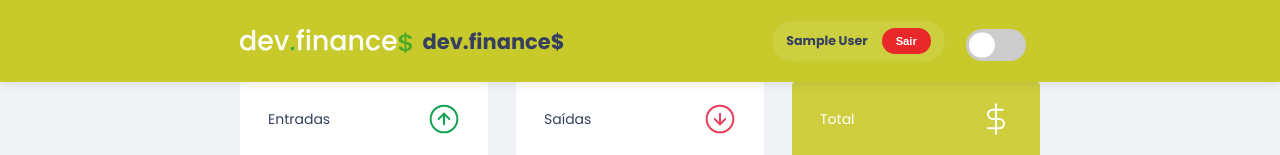
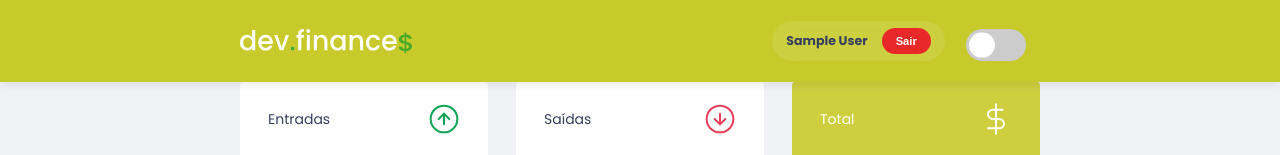
Before and after one commit to MarcusBragantini/dev.finance, a website: page balance/index.html in a window 1280 px wide. Shown: the top 155 px of the page. Drawn offline with Linux system fonts and the light colour scheme; no server answers; sample sign-in values are in the browser's storage.

Commit message:
remoção span dev-finance

```diff
--- a/balance/index.html
+++ b/balance/index.html
@@ -205,7 +205,7 @@
       <div class="header-left">
         <a href="../" class="logo-link">
           <img src="../assets/logo.svg" alt="Logo Dev Finance">
-          <span class="logo-text">dev.finance$</span>
+          <!-- <span class="logo-text">dev.finance$</span> -->
         </a>
       </div>
 
```
